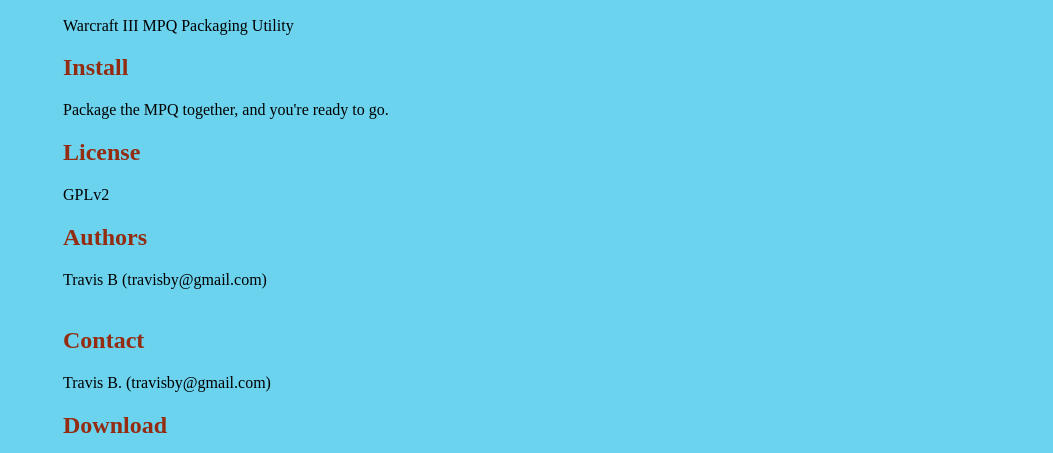
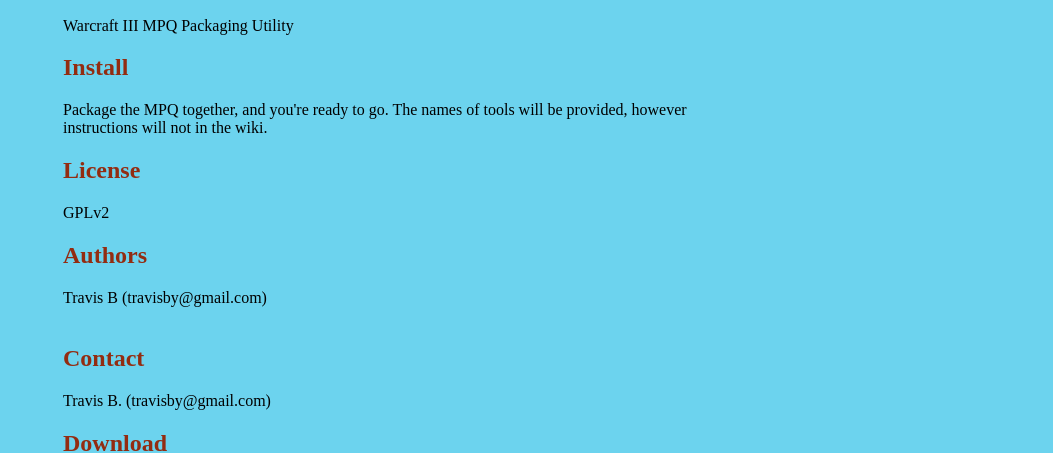
Before and after one commit to travisby/tribute.alliance, a plain HTML site: page index.html in a window 1280 px wide. Shown: the part 349-802 px from the top of the page, without its empty margins (227-1280 px from the left). Drawn offline with Linux system fonts and the light colour scheme.

Commit message:
pushing index.html to get the page to work

```diff
--- a/index.html
+++ b/index.html
@@ -58,7 +58,7 @@
 <p>Warcraft III
 MPQ Packaging Utility</p>
 <h2>Install</h2>
-<p>Package the MPQ together, and you're ready to go.</p>
+<p>Package the MPQ together, and you're ready to go.  The names of tools will be provided, however instructions will not in the wiki.</p>
 <h2>License</h2>
 <p>GPLv2</p>
 <h2>Authors</h2>
```
